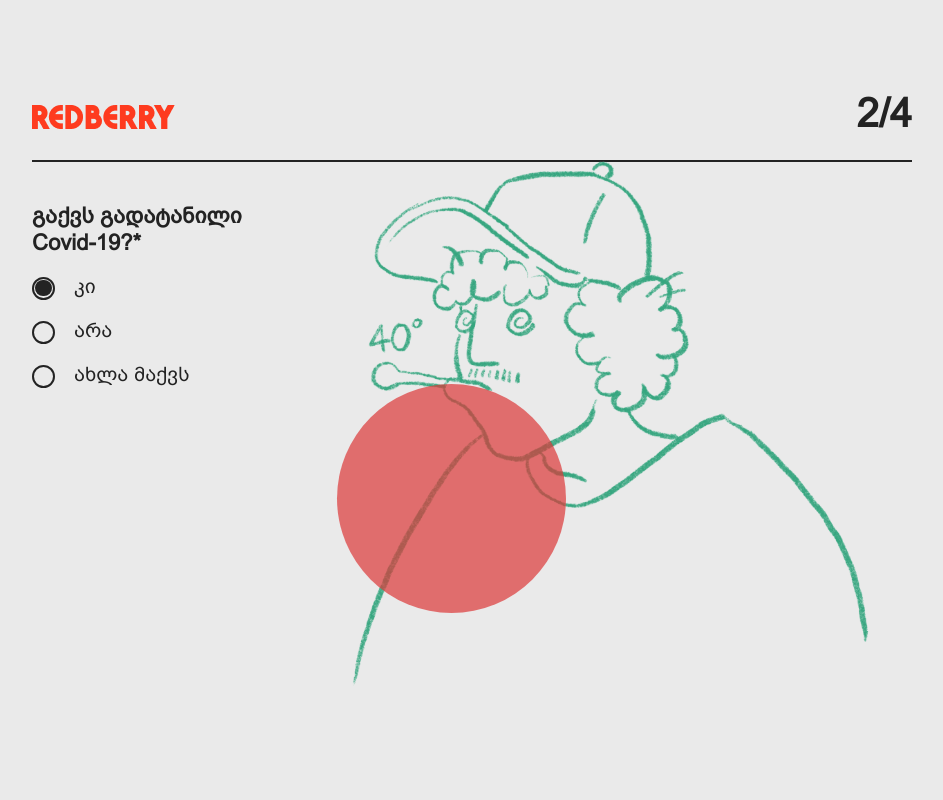
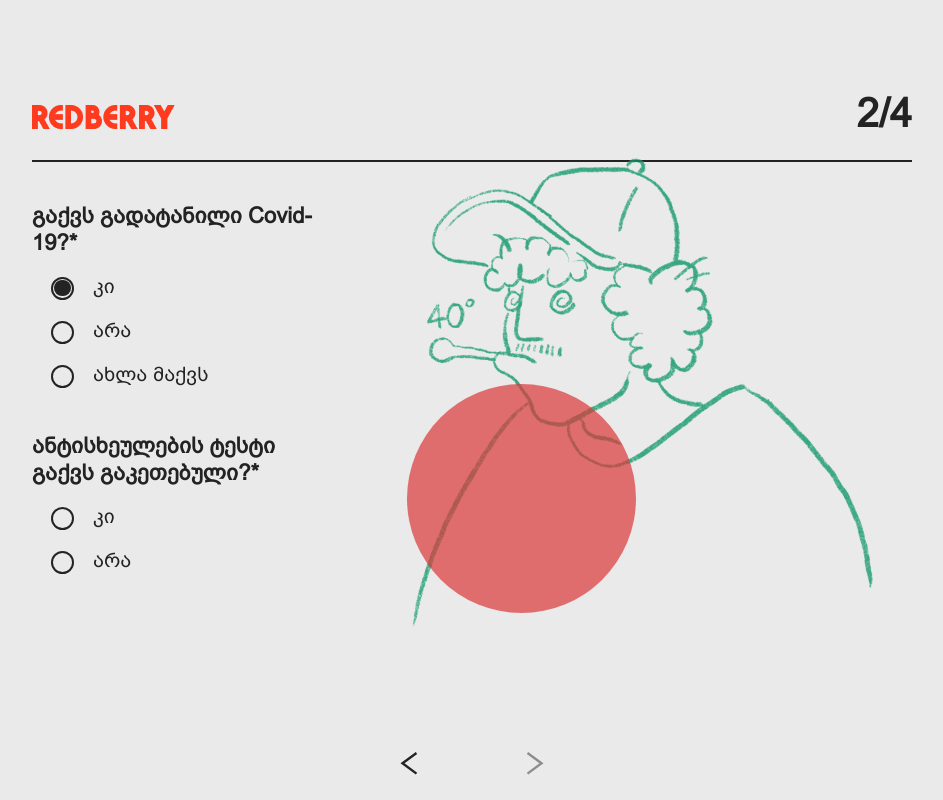
Before and after one commit to RedberryInternship/tsukho-covid-questionare, a React (Vite) app: page /form/covid-state in a window 1280 px wide. Both pictures are taken after a click on the radio button "კი". Shown: the top 800 px of the page, without its empty margins (168-1111 px from the left). Built offline with nearby package versions, Linux system fonts and the light colour scheme; what tailwindcss-animation-delay would draw is missing.

Commit message:
feat: create covid state form inputs and validation
I created covid state inputs which is dynamic and gives forms according to previous form choices

```diff
--- a/src/components/FormsInputs/CovidStateFormInputs.tsx
+++ b/src/components/FormsInputs/CovidStateFormInputs.tsx
@@ -1,10 +1,29 @@
-import { useForm } from 'react-hook-form';
+import { Fragment } from 'react';
+import { useForm, useWatch } from 'react-hook-form';
+import { ErrorMessage } from '@hookform/error-message';
+import { ArrowLeft, ArrowRight, ArrowRightDisabled } from '~/components/icons';
+import { Link, useNavigate } from 'react-router-dom';
 
 const CovidStateFormInputs = () => {
-  const { register, handleSubmit } = useForm();
+  const navigate = useNavigate();
+  const {
+    register,
+    handleSubmit,
+    control,
+    formState: { errors, isValid },
+  } = useForm({
+    mode: 'onChange',
+    shouldUnregister: true,
+  });
+
+  const userAnswers = useWatch({
+    control,
+    name: ['had_covid', 'had_antibody_test'],
+  });
 
   const onSubmit = (data: any) => {
     console.log(data);
+    navigate('../form/is-vacinated?starting-point=forward');
   };
 
   return (
@@ -21,7 +40,7 @@ const CovidStateFormInputs = () => {
           {...register('had_covid', { required: true })}
           id='yes'
           value={'yes'}
-          className='mr-[19px] radio-button'
+          className='mx-[19px] radio-button'
         />
         <label
           htmlFor='yes'
@@ -36,7 +55,7 @@ const CovidStateFormInputs = () => {
           {...register('had_covid', { required: true })}
           value={'no'}
           id='no'
-          className='mr-[19px] radio-button'
+          className='mx-[19px] radio-button'
         />
         <label
           htmlFor='no'
@@ -51,7 +70,7 @@ const CovidStateFormInputs = () => {
           {...register('had_covid', { required: true })}
           value={'have_right_now'}
           id='have_right_now'
-          className='mr-[19px] radio-button '
+          className='mx-[19px] radio-button '
         />
         <label
           htmlFor='have_right_now'
@@ -60,6 +79,122 @@ const CovidStateFormInputs = () => {
           ახლა მაქვს
         </label>
       </div>
+      {userAnswers[0] === 'yes' && (
+        <Fragment>
+          <label
+            htmlFor='had_antibody_test'
+            className='font-bold leading-[27px] text-[22px] text-neutral-850 mb-[18px] mt-[26px]'
+          >
+            ანტისხეულების ტესტი გაქვს გაკეთებული?*
+          </label>
+          <div className='flex items-center mb-[20px]'>
+            <input
+              type='radio'
+              {...register('had_antibody_test', { required: true })}
+              id='yes'
+              value={'yes'}
+              className='mx-[19px] radio-button'
+            />
+            <label
+              htmlFor='yes'
+              className='font-normal text-xl leading-6 text-neutral-850'
+            >
+              კი
+            </label>
+          </div>
+          <div className='flex items-center mb-[20px]'>
+            <input
+              type='radio'
+              {...register('had_antibody_test', { required: true })}
+              value={'no'}
+              id='no'
+              className='mx-[19px] radio-button'
+            />
+            <label
+              htmlFor='no'
+              className='font-normal text-xl leading-6 text-neutral-850'
+            >
+              არა
+            </label>
+          </div>
+        </Fragment>
+      )}
+      {userAnswers[1] === 'no' && (
+        <Fragment>
+          <label
+            htmlFor='covid_sickness_date'
+            className='font-bold leading-[27px] text-[22px] text-neutral-850 mb-[18px] mt-[26px] max-w-[570px]'
+          >
+            მიუთითე მიახლოებითი პერიოდი (დღე/თვე/წელი) როდის გქონდა Covid-19*
+          </label>
+          <input
+            type='text'
+            {...register('covid_sickness_date', {
+              required: {
+                value: true,
+                message: 'ველი სავალდებულოა',
+              },
+            })}
+            onFocus={(e) => (e.target.type = 'date')}
+            className='border-[1px] ml-[19px] bg-white-150 outline-none px-[20px] py-2.5 w-[513px] border-neutral-850 font-normal text-lg leading-[22px] h-[50px]'
+            placeholder='დდ/თთ/წწ'
+          />
+          <div className='font-normal text-base leading-[19px] h-[19px] text-orange-650 mt-[5px] ml-[15px]'>
+            <ErrorMessage errors={errors} name='covid_sickness_date' />
+          </div>
+        </Fragment>
+      )}
+
+      {userAnswers[1] === 'yes' && (
+        <Fragment>
+          <label
+            htmlFor='antibodies'
+            className='font-bold leading-[27px] text-[22px] text-neutral-850 mb-[18px] mt-[26px] max-w-[570px]'
+          >
+            თუ გახსოვს, გთხოვ მიუთითე ტესტის მიახლოებითი რიცხვი და ანტისხეულების
+            რაოდენობა*
+          </label>
+          <input
+            type='text'
+            {...register('antibodies.test_date', {
+              required: {
+                value: true,
+                message: 'ველი სავალდებულოა',
+              },
+            })}
+            onFocus={(e) => (e.target.type = 'date')}
+            className='border-[1px] ml-[19px] bg-white-150 outline-none px-[20px] py-2.5 w-[513px] border-neutral-850 font-normal text-lg leading-[22px] h-[50px]'
+            placeholder='რიცხვი'
+          />
+          <div className='font-normal text-base leading-[19px] h-[19px] text-orange-650 mt-[5px] ml-[15px]'>
+            <ErrorMessage errors={errors} name='antibodies.test_date' />
+          </div>
+          <input
+            type='text'
+            {...register('antibodies.number', {
+              valueAsNumber: true,
+              validate: {
+                hasSpecialChar: (value) =>
+                  /^[0-9]+$/.test(value!.toString()) || 'ველი სავალდებულოა',
+              },
+            })}
+            className='border-[1px] ml-[19px] mt-[25px] bg-white-150 outline-none px-[20px] py-2.5 w-[513px] border-neutral-850 font-normal text-lg leading-[22px] h-[50px]'
+            placeholder='ანტისხეულების რაოდენობა'
+          />
+          <div className='font-normal text-base leading-[19px] h-[19px] text-orange-650 mt-[5px] ml-[15px]'>
+            <ErrorMessage errors={errors} name='antibodies.number' />
+          </div>
+        </Fragment>
+      )}
+
+      <div className='w-[145px] flex justify-between absolute bottom-[25px] left-[50%] translate-x-[-50%]'>
+        <Link to={'../form/name-and-email?starting-point=backward'}>
+          <ArrowLeft />
+        </Link>
+        <button disabled={!isValid}>
+          {isValid ? <ArrowRight /> : <ArrowRightDisabled />}
+        </button>
+      </div>
     </form>
   );
 };
--- a/src/components/FormsInputs/NameAndEmailFormInputs.tsx
+++ b/src/components/FormsInputs/NameAndEmailFormInputs.tsx
@@ -112,7 +112,7 @@ const NameAndEmailFormInputs = () => {
         <ErrorMessage errors={errors} name='email' />
       </div>
 
-      <div className='w-[145px] flex justify-end absolute bottom-[104px] left-[50%] translate-x-[-50%]'>
+      <div className='w-[145px] flex justify-end absolute bottom-[25px] left-[50%] translate-x-[-50%]'>
         <button disabled={!isValid}>
           {isValid ? <ArrowRight /> : <ArrowRightDisabled />}
         </button>
--- a/src/index.css
+++ b/src/index.css
@@ -43,3 +43,9 @@
 .radio-button:checked:before {
   background: #232323;
 }
+
+input[type='date']::-webkit-inner-spin-button,
+input[type='date']::-webkit-calendar-picker-indicator {
+  display: none;
+  -webkit-appearance: none;
+}
--- a/src/pages/FormPages/CovidStatePage.tsx
+++ b/src/pages/FormPages/CovidStatePage.tsx
@@ -1,7 +1,4 @@
-import { Link } from 'react-router-dom';
 import {
-  ArrowLeft,
-  ArrowRight,
   Layout,
   CovidStateFormAnimationComponents,
   CovidStateFormInputs,
@@ -14,17 +11,6 @@ const CovidStatePage = () => {
         <CovidStateFormInputs />
         <CovidStateFormAnimationComponents />
       </div>
-
-      <div className='w-full flex justify-center'>
-        <div className='w-[145px] flex justify-between '>
-          <Link to={'../form/name-and-email?starting-point=backward'}>
-            <ArrowLeft />
-          </Link>
-          <Link to={'../form/is-vacinated?starting-point=forward'}>
-            <ArrowRight />
-          </Link>
-        </div>
-      </div>
     </Layout>
   );
 };
```
